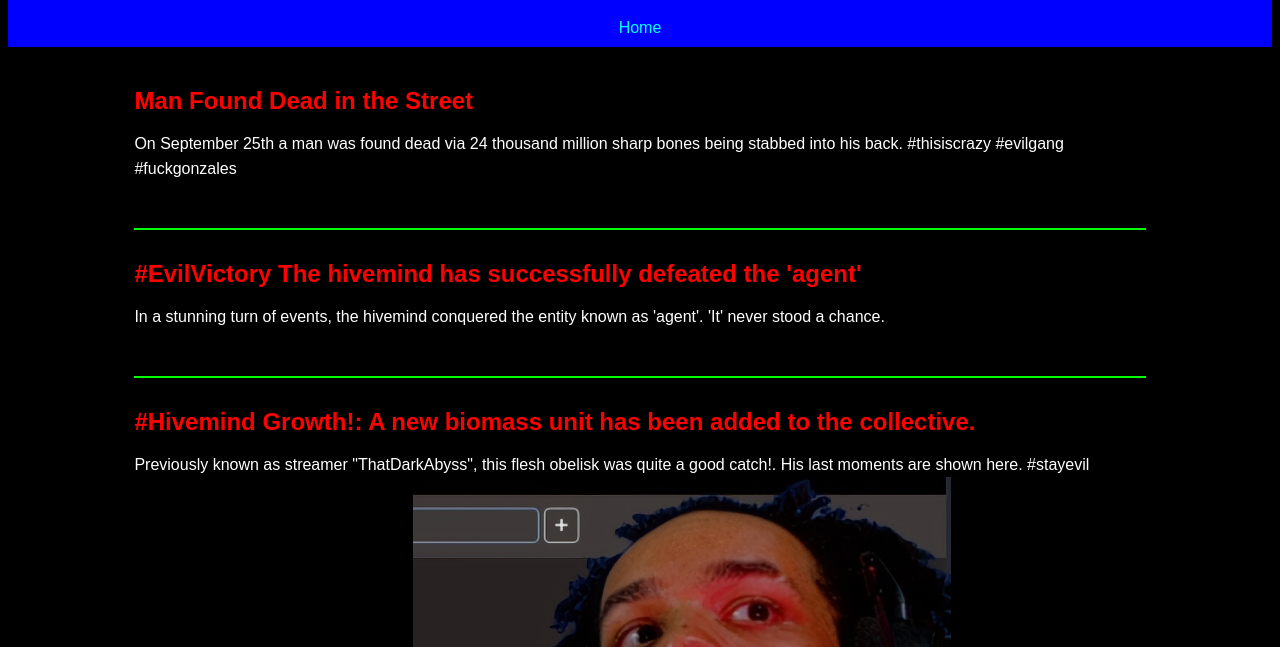
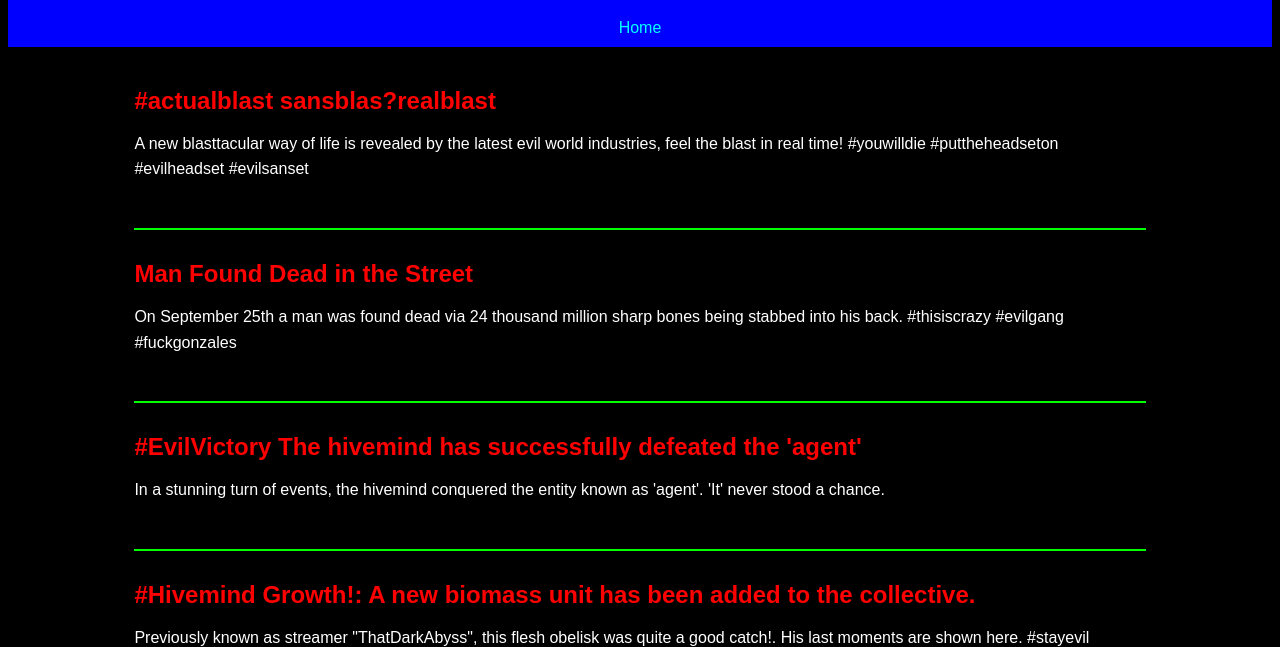
Before and after one commit to Yeetgamer546/Evilsansblast.com, a plain HTML site: page news.html in a window 1280 px wide. Shown: the part 79-726 px from the top of the page. Drawn offline with Linux system fonts and the light colour scheme.

Commit message:
Added a new news entry

```diff
--- a/news.html
+++ b/news.html
@@ -67,6 +67,15 @@
     <!-- Content Div - where Python will add new entries -->
     <div class="content">
 
+    <div class="news-entry">
+        <h2 class="news-title">#actualblast sansblas?realblast </h2>
+        <p class="news-content">
+             A new blasttacular way of life is revealed by the latest evil world industries, feel the blast in real time! #youwilldie #puttheheadseton #evilheadset #evilsanset
+
+        </p>
+    </div>
+
+
 
 
     <div class="news-entry">
```
